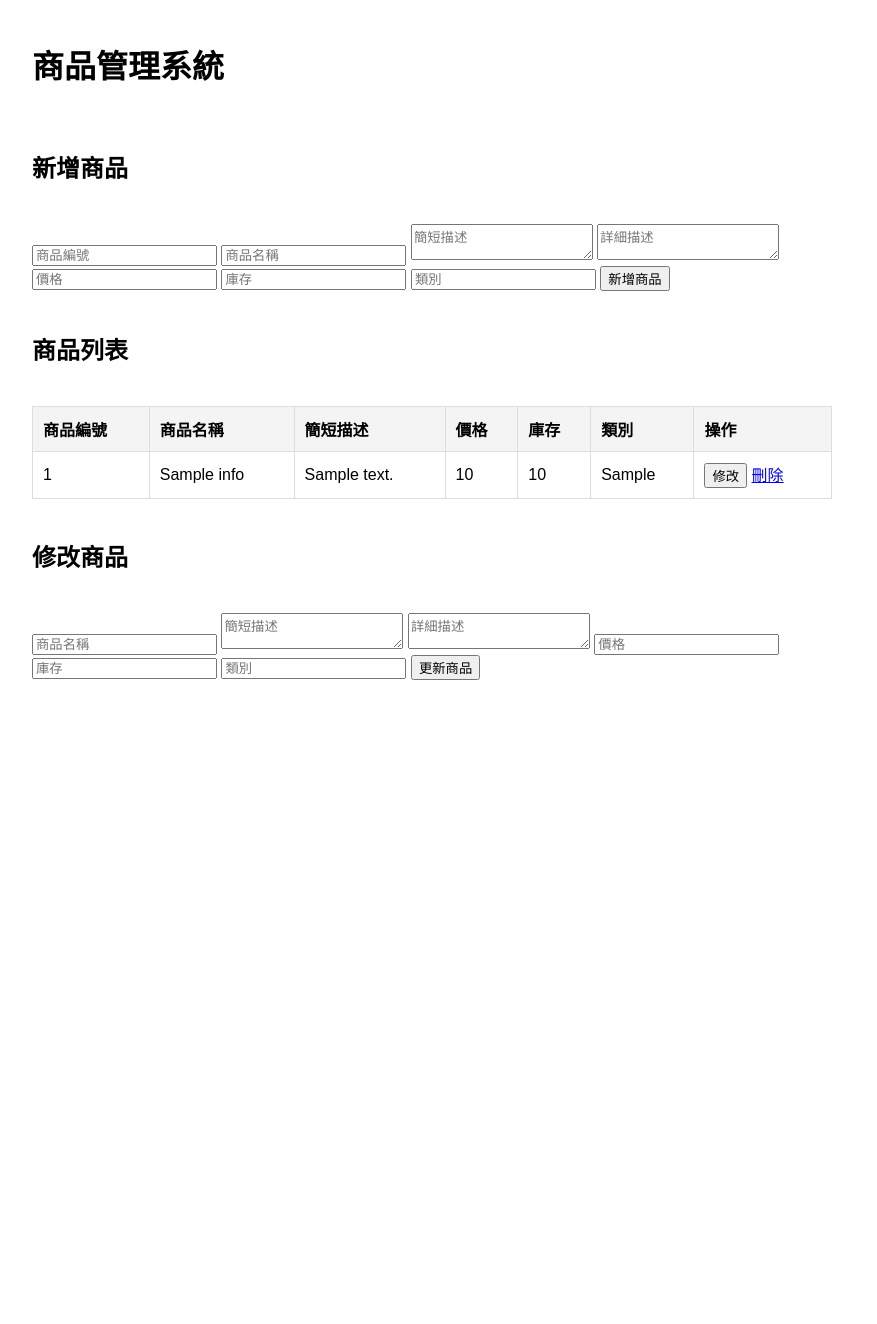
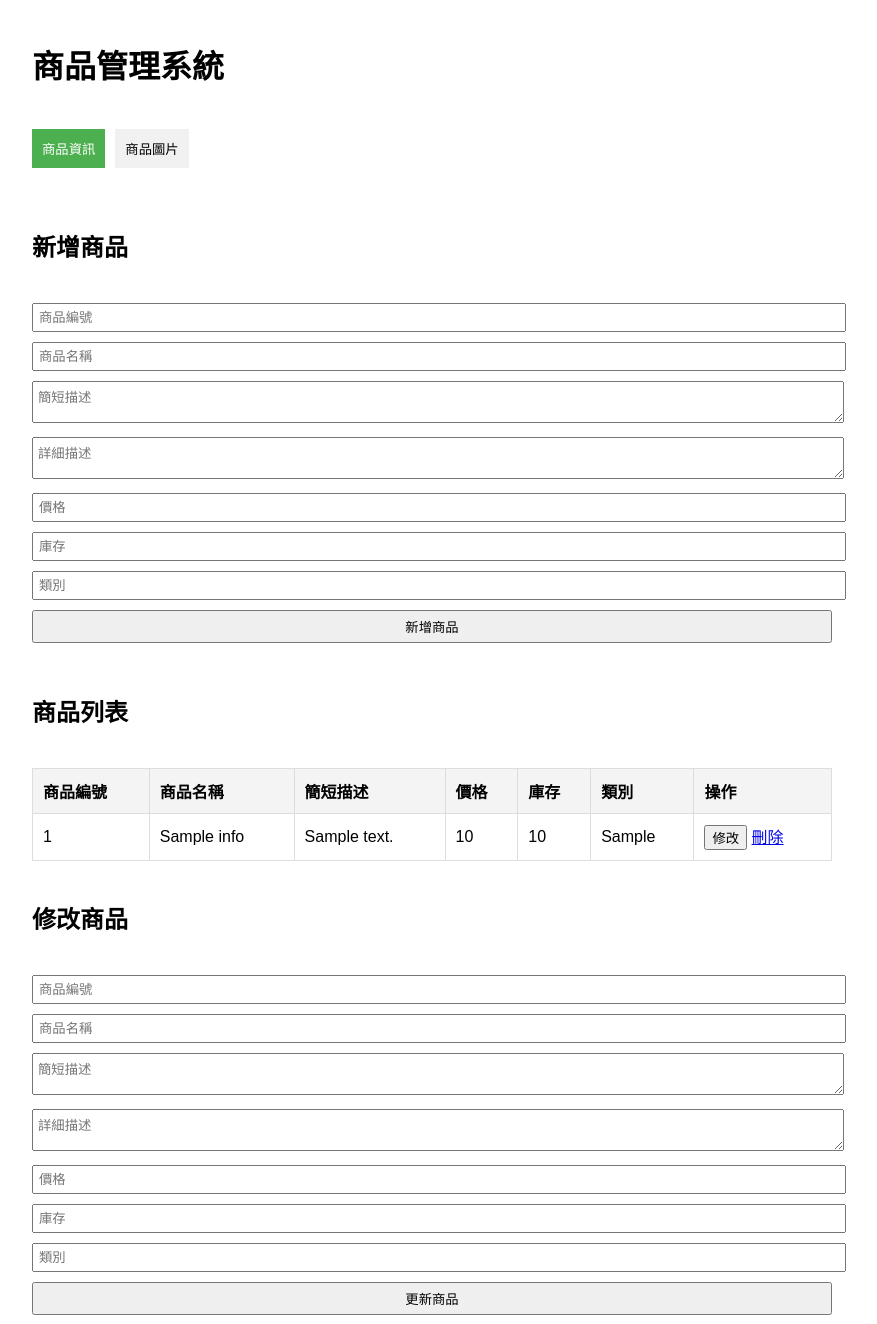
Before and after one commit to network-plan/BigProject, a PHP site: page /product_admin.php in a window 1280 px wide. Shown: the top 1324 px of the page, without its empty margins (208-1085 px from the left). Before the commit the page ends 680 px from the top, so only its background shows below. Run offline with PHP 8.4, Linux system fonts and the light colour scheme; tables that the repository leaves empty or names only in its code hold one stand-in row (values such as "Sample post").

Commit message:
Add files via upload

```diff
--- a/product_admin.php
+++ b/product_admin.php
@@ -1,47 +1,85 @@
 <?php
 include('db_connection.php');
 
-// 新增商品
+// 決定當前操作的資料表
+$current_table = isset($_GET['table']) ? $_GET['table'] : 'product_info';
+
+// 新增商品或圖片
 if ($_SERVER['REQUEST_METHOD'] == 'POST' && isset($_POST['create'])) {
+    if ($_POST['table'] == 'product_info') {
         $stmt = $conn->prepare("INSERT INTO product_info (product_id, product_name, short_description, full_description, price, stock, category) VALUES (?, ?, ?, ?, ?, ?, ?)");
         $stmt->bind_param("ssssdis", $_POST['product_id'], $_POST['product_name'], $_POST['short_description'], $_POST['full_description'], $_POST['price'], $_POST['stock'], $_POST['category']);
+    } elseif ($_POST['table'] == 'product_img') {
+        $stmt = $conn->prepare("INSERT INTO product_img (img_id, product_id, img_url) VALUES (?, ?, ?)");
+        $stmt->bind_param("sss", $_POST['img_id'], $_POST['product_id'], $_POST['img_url']);
+    }
 
     if ($stmt->execute()) {
-        echo "<p class='success'>商品新增成功!</p>";
+        echo "<p class='success'>新增成功!</p>";
     } else {
         echo "<p class='error'>錯誤: " . $stmt->error . "</p>";
     }
     $stmt->close();
 }
 
-// 更新商品
+// 更新商品或圖片
 if ($_SERVER['REQUEST_METHOD'] == 'POST' && isset($_POST['update'])) {
+    if ($_POST['table'] == 'product_info') {
         $stmt = $conn->prepare("UPDATE product_info SET product_name=?, short_description=?, full_description=?, price=?, stock=?, category=? WHERE product_id=?");
         $stmt->bind_param("sssdisi", $_POST['product_name'], $_POST['short_description'], $_POST['full_description'], $_POST['price'], $_POST['stock'], $_POST['category'], $_POST['product_id']);
+    } elseif ($_POST['table'] == 'product_img') {
+        $stmt = $conn->prepare("UPDATE product_img SET product_id=?, img_url=? WHERE img_id=?");
+        $stmt->bind_param("sss", $_POST['product_id'], $_POST['img_url'], $_POST['img_id']);
+    }
 
     if ($stmt->execute()) {
-        echo "<p class='success'>商品更新成功!</p>";
+        echo "<p class='success'>更新成功!</p>";
     } else {
         echo "<p class='error'>錯誤: " . $stmt->error . "</p>";
     }
     $stmt->close();
 }
 
-// 刪除商品
-if (isset($_GET['delete'])) {
+// 刪除商品或圖片
+if (isset($_GET['delete']) && isset($_GET['table'])) {
+    if ($_GET['table'] == 'product_info') {
         $stmt = $conn->prepare("DELETE FROM product_info WHERE product_id=?");
         $stmt->bind_param("s", $_GET['delete']);
+    } elseif ($_GET['table'] == 'product_img') {
+        $stmt = $conn->prepare("DELETE FROM product_img WHERE img_id=?");
+        $stmt->bind_param("s", $_GET['delete']);
+    }
 
     if ($stmt->execute()) {
-        echo "<p class='success'>商品刪除成功!</p>";
+        echo "<p class='success'>刪除成功!</p>";
     } else {
         echo "<p class='error'>錯誤: " . $stmt->error . "</p>";
     }
     $stmt->close();
 }
 
-// 取得所有商品
+// 取得資料表資料
+$result = false;
+$rows = [];
+try {
+    if ($current_table == 'product_info') {
         $result = $conn->query("SELECT * FROM product_info");
+    } else {
+        $result = $conn->query("SELECT * FROM product_img");
+    }
+
+    // 檢查查詢是否成功
+    if ($result === false) {
+        throw new Exception("查詢資料表失敗: " . $conn->error);
+    }
+
+    // 如果有結果，則提取所有資料列
+    while ($row = $result->fetch_assoc()) {
+        $rows[] = $row;
+    }
+} catch (Exception $e) {
+    echo "<p class='error'>" . $e->getMessage() . "</p>";
+}
 ?>
 <!DOCTYPE html>
 <html lang="zh">
@@ -61,6 +99,22 @@ $result = $conn->query("SELECT * FROM product_info");
             flex-direction: column;
             gap: 20px;
         }
+        .table-selector {
+            display: flex;
+            gap: 10px;
+            margin-bottom: 20px;
+        }
+        .table-selector button {
+            padding: 10px;
+            background-color: <?= $current_table == 'product_info' ? '#4CAF50' : '#f1f1f1' ?>;
+            color: <?= $current_table == 'product_info' ? 'white' : 'black' ?>;
+            border: none;
+            cursor: pointer;
+        }
+        .table-selector button:last-child {
+            background-color: <?= $current_table == 'product_img' ? '#4CAF50' : '#f1f1f1' ?>;
+            color: <?= $current_table == 'product_img' ? 'white' : 'black' ?>;
+        }
         table {
             width: 100%;
             border-collapse: collapse;
@@ -79,6 +133,11 @@ $result = $conn->query("SELECT * FROM product_info");
         .error {
             color: red;
         }
+        form input, form textarea {
+            width: 100%;
+            margin-bottom: 10px;
+            padding: 5px;
+        }
         @media (max-width: 600px) {
             table {
                 font-size: 14px;
@@ -92,8 +151,16 @@ $result = $conn->query("SELECT * FROM product_info");
 <body>
     <div class="container">
         <h1>商品管理系統</h1>
+
+        <div class="table-selector">
+            <button onclick="location.href='?table=product_info'">商品資訊</button>
+            <button onclick="location.href='?table=product_img'">商品圖片</button>
+        </div>
+
+        <?php if ($current_table == 'product_info'): ?>
         <h2>新增商品</h2>
         <form method="POST">
+            <input type="hidden" name="table" value="product_info">
             <input type="text" name="product_id" placeholder="商品編號" required>
             <input type="text" name="product_name" placeholder="商品名稱" required>
             <textarea name="short_description" placeholder="簡短描述" required></textarea>
@@ -115,7 +182,7 @@ $result = $conn->query("SELECT * FROM product_info");
                 <th>類別</th>
                 <th>操作</th>
             </tr>
-            <?php while ($row = $result->fetch_assoc()): ?>
+            <?php foreach ($rows as $row): ?>
             <tr>
                 <td><?= $row['product_id']; ?></td>
                 <td><?= $row['product_name']; ?></td>
@@ -125,15 +192,16 @@ $result = $conn->query("SELECT * FROM product_info");
                 <td><?= $row['category']; ?></td>
                 <td>
                     <button onclick="editProduct('<?= htmlspecialchars(json_encode($row), ENT_QUOTES, 'UTF-8'); ?>')">修改</button>
-                    <a href="?delete=<?= $row['product_id']; ?>" onclick="return confirm('確定要刪除這個商品嗎？')">刪除</a>
+                    <a href="?delete=<?= $row['product_id']; ?>&table=product_info" onclick="return confirm('確定要刪除這個商品嗎？')">刪除</a>
                 </td>
             </tr>
-            <?php endwhile; ?>
+            <?php endforeach; ?>
         </table>
 
         <h2>修改商品</h2>
         <form method="POST">
-            <input type="hidden" name="product_id" id="edit_product_id">
+            <input type="hidden" name="table" value="product_info">
+            <input type="text" name="product_id" id="edit_product_id" placeholder="商品編號" readonly required>
             <input type="text" name="product_name" id="edit_product_name" placeholder="商品名稱" required>
             <textarea name="short_description" id="edit_short_description" placeholder="簡短描述" required></textarea>
             <textarea name="full_description" id="edit_full_description" placeholder="詳細描述" required></textarea>
@@ -142,6 +210,47 @@ $result = $conn->query("SELECT * FROM product_info");
             <input type="text" name="category" id="edit_category" placeholder="類別" required>
             <input type="submit" name="update" value="更新商品">
         </form>
+
+        <?php else: ?>
+        <h2>新增商品圖片</h2>
+        <form method="POST">
+            <input type="hidden" name="table" value="product_img">
+            <input type="text" name="img_id" placeholder="圖片編號" required>
+            <input type="text" name="product_id" placeholder="商品編號" required>
+            <input type="text" name="img_url" placeholder="圖片網址" required>
+            <input type="submit" name="create" value="新增圖片">
+        </form>
+
+        <h2>商品圖片列表</h2>
+        <table>
+            <tr>
+                <th>圖片編號</th>
+                <th>商品編號</th>
+                <th>圖片網址</th>
+                <th>操作</th>
+            </tr>
+            <?php foreach ($rows as $row): ?>
+            <tr>
+                <td><?= $row['img_id']; ?></td>
+                <td><?= $row['product_id']; ?></td>
+                <td><?= $row['img_url']; ?></td>
+                <td>
+                    <button onclick="editImage('<?= htmlspecialchars(json_encode($row), ENT_QUOTES, 'UTF-8'); ?>')">修改</button>
+                    <a href="?delete=<?= $row['img_id']; ?>&table=product_img" onclick="return confirm('確定要刪除這個圖片嗎？')">刪除</a>
+                </td>
+            </tr>
+            <?php endforeach; ?>
+        </table>
+
+        <h2>修改商品圖片</h2>
+        <form method="POST">
+            <input type="hidden" name="table" value="product_img">
+            <input type="text" name="img_id" id="edit_img_id" placeholder="圖片編號" readonly required>
+            <input type="text" name="product_id" id="edit_img_product_id" placeholder="商品編號" required>
+            <input type="text" name="img_url" id="edit_img_url" placeholder="圖片網址" required>
+            <input type="submit" name="update" value="更新圖片">
+        </form>
+        <?php endif; ?>
     </div>
     <script>
         function editProduct(productData) {
@@ -154,6 +263,13 @@ $result = $conn->query("SELECT * FROM product_info");
             document.getElementById('edit_stock').value = product.stock;
             document.getElementById('edit_category').value = product.category;
         }
+
+        function editImage(imageData) {
+            let image = JSON.parse(imageData);
+            document.getElementById('edit_img_id').value = image.img_id;
+            document.getElementById('edit_img_product_id').value = image.product_id;
+            document.getElementById('edit_img_url').value = image.img_url;
+        }
     </script>
 </body>
 </html>
```
Lines whose indentation alone changed are shown as unchanged.
